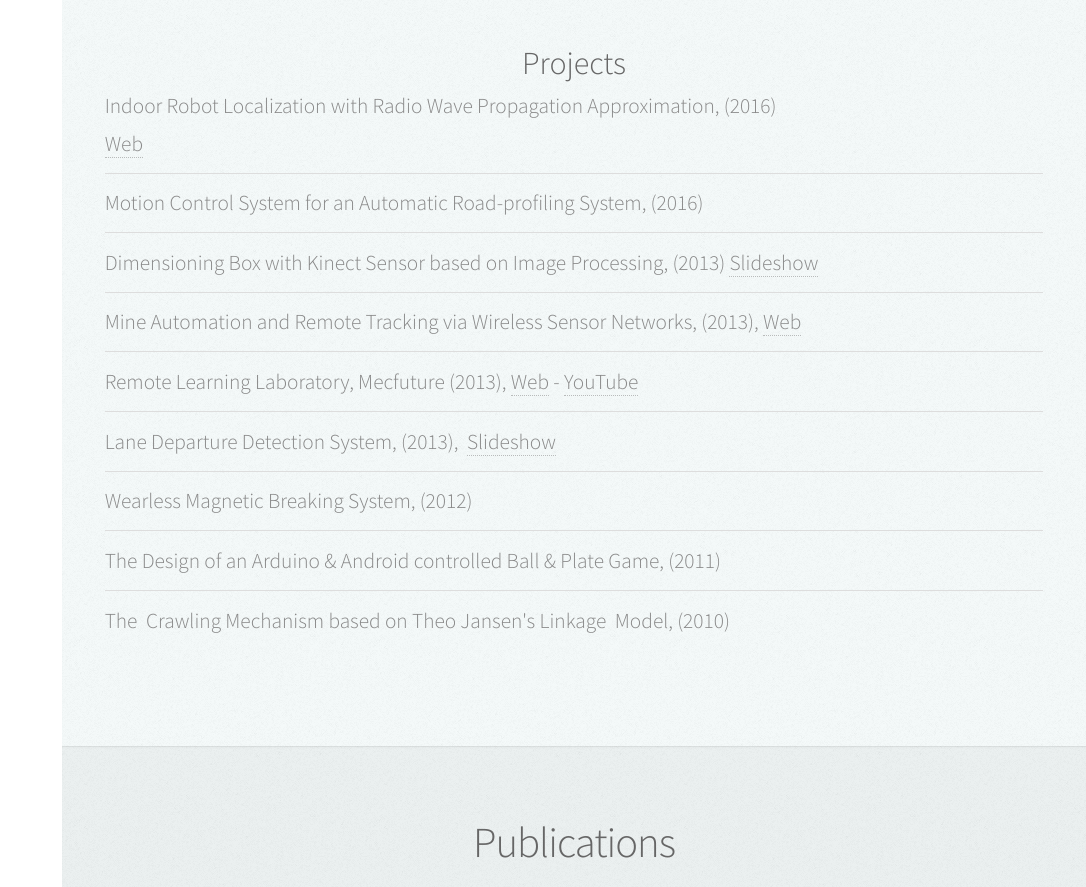
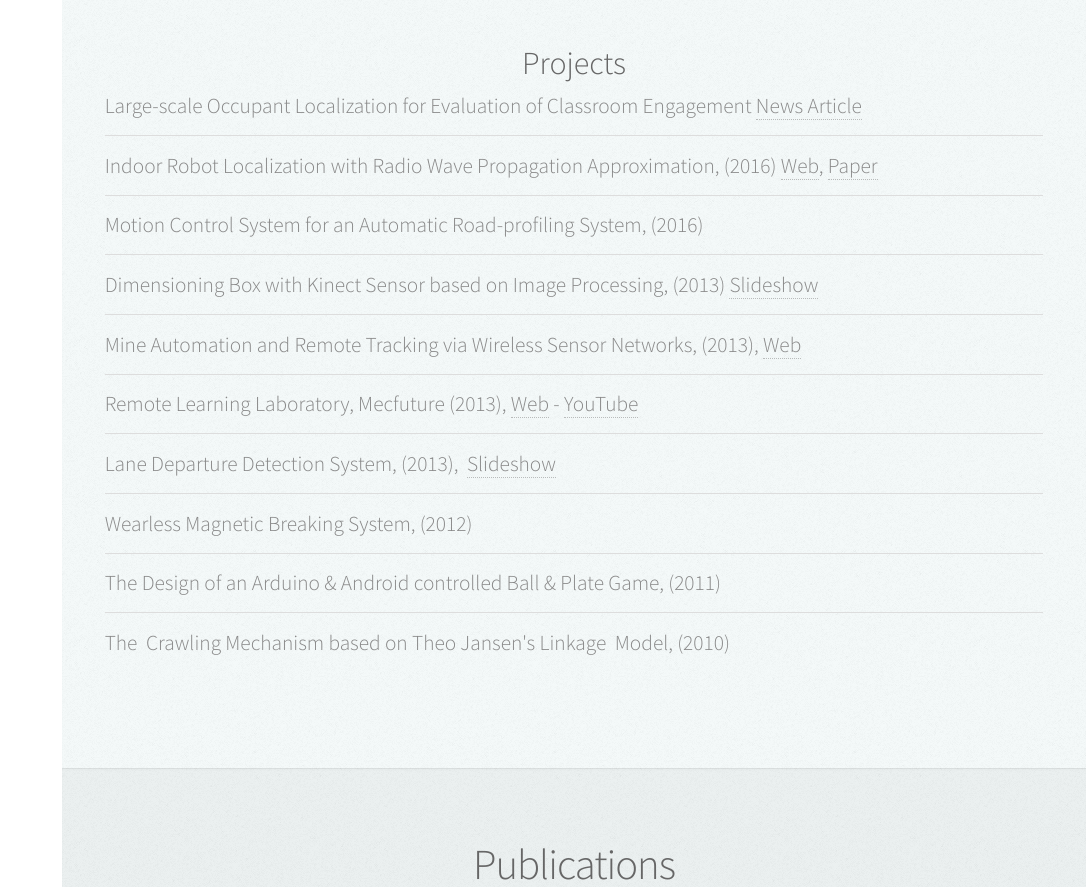
Before and after one commit to eroniki/eroniki.github.io, a plain HTML site: page index.html in a window 1280 px wide. Shown: the part 1038-1925 px from the top of the page, without its empty margins (194-1280 px from the left). Drawn offline with Linux system fonts and the light colour scheme.

Commit message:
Add new projects

```diff
--- a/index.html
+++ b/index.html
@@ -131,8 +131,13 @@
 					Networks.</p>
 				<h3>Projects</h3>
 				<ul align="left">
-					<li>Indoor Robot Localization with Radio Wave Propagation Approximation, (2016)</li> <a
-						href="http://murat.ambarkutuk.com/rf-localization/" target="_blank">Web</a>
+					<li>Large-scale Occupant Localization for Evaluation of Classroom Engagement <a
+							href="https://vtnews.vt.edu/articles/2018/05/icat-steelcaseaward.html" target="_blank">News Article</a>
+					</li>
+					<hr>
+					<li>Indoor Robot Localization with Radio Wave Propagation Approximation, (2016) <a
+							href="http://murat.ambarkutuk.com/rf-localization/" target="_blank">Web</a>, <a
+							href="https://ieeexplore.ieee.org/abstract/document/8170432/" target="_blank">Paper</a></li>
 					<hr>
 					<li>Motion Control System for an Automatic Road-profiling System, (2016)</li>
 					<hr>
```
